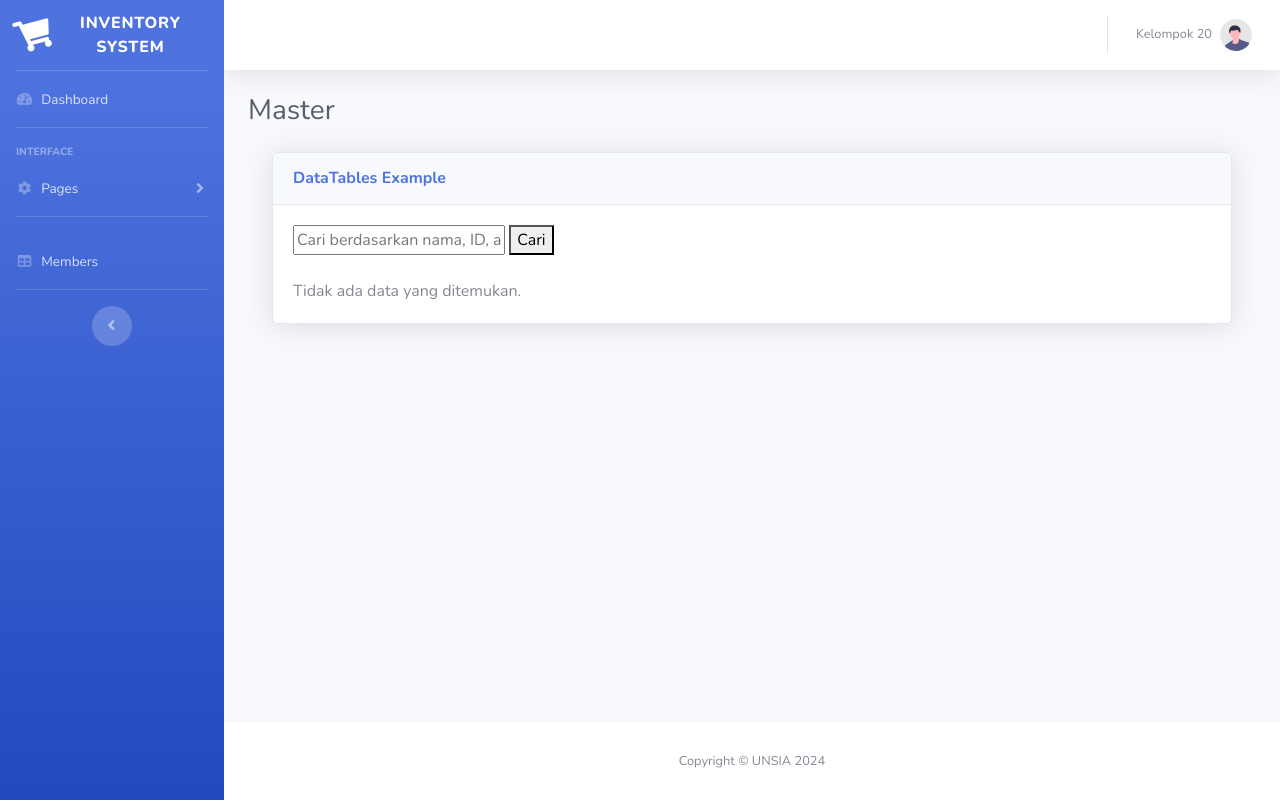
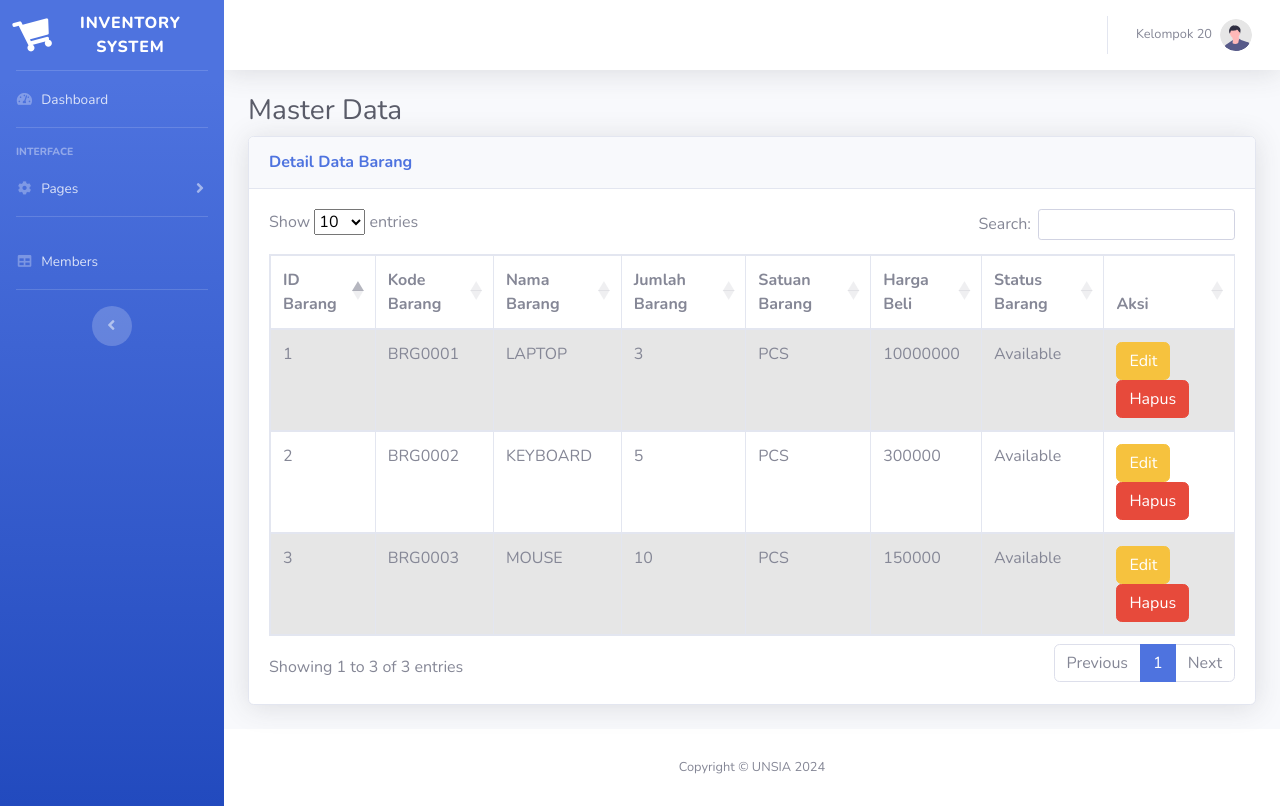
Before and after one commit to mefitria30/inventory_web_pw2_uts, a PHP site: page /inventory-web-uts/index.php?page=master-data in a window 1280 px wide. Run offline with PHP 8.4, Linux system fonts and the light colour scheme; data comes from the database, SQL or seed files in the repository; data that the repository does not hold is empty; some libraries are stand-ins or nearby versions.

Commit message:
update listing

```diff
--- /dev/null
+++ b/function/connection.php
@@ -0,0 +1,14 @@
+<?php
+// Buat koneksi ke database
+$servername = "localhost";
+$username = "root";
+$password = "";
+$dbname = "inventory";
+
+// Buat koneksi
+$conn = new mysqli($servername, $username, $password, $dbname);
+
+// Periksa koneksi
+if ($conn->connect_error) {
+    die("Koneksi gagal: " . $conn->connect_error);
+}
--- a/index.php
+++ b/index.php
@@ -1,6 +1,7 @@
 <?php
 
 include_once("./function/helper.php");
+include_once("./function/connection.php");
 include_once("./pages-components/header.php");
 include_once("./pages-components/navbar.php");
 
--- a/pages-components/footer.php
+++ b/pages-components/footer.php
@@ -21,15 +21,40 @@
                 </div>
                 <!-- End of Page Wrapper -->
 
+
                 <!-- Bootstrap core JavaScript-->
                 <script src="<?php echo BASE_URL."assets/vendor/jquery/jquery.min.js"; ?>"></script>
-                <script src="<?php echo BASE_URL."assets/vendor/bootstrap/js/bootstrap.bundle.min.js"; ?>"></script>
+
 
                 <!-- Core plugin JavaScript-->
                 <script src="<?php echo BASE_URL."assets/vendor/jquery-easing/jquery.easing.min.js"; ?>"></script>
 
+                <script src="https://cdn.datatables.net/2.0.7/js/dataTables.js"></script>
+                <script src="https://cdn.datatables.net/2.0.7/js/dataTables.bootstrap4.js"></script>
+                <script src="https://cdnjs.cloudflare.com/ajax/libs/twitter-bootstrap/4.5.2/js/bootstrap.min.js">
+                </script>
+                <script src="https://cdnjs.cloudflare.com/ajax/libs/popper.js/1.14.3/umd/popper.min.js"></script>
+
+
+                <script>
+new DataTable('#example');
+                </script>
+
+                <script src="<?php echo BASE_URL."assets/vendor/bootstrap/js/bootstrap.bundle.min.js"; ?>"></script>
+
                 <!-- Custom scripts for all pages-->
                 <script src="<?php echo BASE_URL."assets/js/sb-admin-2.min.js"; ?>"></script>
+
+                <!-- Page level plugins -->
+
+                <!-- <script src="<?php echo BASE_URL."assets/vendor/datatables/jquery.dataTables.min.js"; ?>"></script>
+                <script src="<?php echo BASE_URL."assets/vendor/datatables/dataTables.bootstrap4.min.js"; ?>"></script> -->
+
+                <!-- Page level custom scripts -->
+                <!-- <script src="<?php echo BASE_URL."assets/js/demo/datatables-demo.js"; ?>"></script> -->
+
+
+
 
                 </body>
 
--- a/pages-components/header.php
+++ b/pages-components/header.php
@@ -19,10 +19,18 @@
     <link
         href="https://fonts.googleapis.com/css?family=Nunito:200,200i,300,300i,400,400i,600,600i,700,700i,800,800i,900,900i"
         rel="stylesheet">
+    <!-- Custom styles for this page -->
+
+    <link rel="stylesheet" href="https://cdn.datatables.net/2.0.7/css/dataTables.bootstrap4.css">
+
+    <link rel="stylesheet" href="https://cdnjs.cloudflare.com/ajax/libs/twitter-bootstrap/4.5.2/css/bootstrap.css">
 
     <!-- Custom styles for this template-->
 
     <link rel="stylesheet" type="text/css" href="<?php echo BASE_URL."assets/css/sb-admin-2.min.css"; ?>">
+
+
+
 </head>
 
 <body id="page-top">
--- a/pages/master-data.php
+++ b/pages/master-data.php
@@ -1,57 +1,23 @@
 <?php
-// Buat koneksi ke database
-$servername = "localhost";
-$username = "root";
-$password = "";
-$dbname = "inventory";
-
-// Buat koneksi
-$conn = new mysqli($servername, $username, $password, $dbname);
-
-// Periksa koneksi
-if ($conn->connect_error) {
-    die("Koneksi gagal: " . $conn->connect_error);
-}
 
 // Query untuk mengambil data dari tabel Barang
 $sql = "SELECT * FROM master_data";
 $result = $conn->query($sql);
+?>
 
-// Proses pencarian
-if (isset($_POST['search'])) {
-    $keyword = $_POST['keyword'];
-    $sql = "SELECT * FROM master_data WHERE nama_barang LIKE '%$keyword%' OR id_barang = '$keyword' OR kode_barang = '$keyword'";
-    $result = $conn->query($sql);
-} else {
-    // Jika tidak ada pencarian, tampilkan semua data barang
-    $sql = "SELECT * FROM master_data";
-    $result = $conn->query($sql);
-}
-?>
 <div class="container-fluid">
 
     <!-- Page Heading -->
-    <h1 class="h3 mb-4 text-gray-800">Master</h1>
-<div class="container-fluid">
+    <h1 class="h3 mb-2 text-gray-800">Master Data</h1>
+
     <!-- DataTales Example -->
     <div class="card shadow mb-4">
         <div class="card-header py-3">
-                            <h6 class="m-0 font-weight-bold text-primary">DataTables Example</h6>
+            <h6 class="m-0 font-weight-bold text-primary">Detail Data Barang</h6>
         </div>
         <div class="card-body">
-                        <?php if (isset($_SESSION['notif'])) : ?>
-                            <div class="notif"><?php echo $_SESSION['notif']; ?></div>
-                            <?php unset($_SESSION['notif']); // Hapus notifikasi setelah ditampilkan
-                            ?>
-                        <?php endif; ?>
-                        <form action="" method="POST">
-                            <input type="text" name="keyword" placeholder="Cari berdasarkan nama, ID, atau kode barang">
-                            <button type="submit" name="search">Cari</button>
-                            <div class="table-responsive">
-                                <br>
-                                <?php
-                                if ($result->num_rows > 0) {
-                                    echo "<table>
+            <table id="example" class="table table-striped table-bordered" style="width:100%">
+                <thead>
                     <tr>
                         <th>ID Barang</th>
                         <th>Kode Barang</th>
@@ -61,33 +27,36 @@ if (isset($_POST['search'])) {
                         <th>Harga Beli</th>
                         <th>Status Barang</th>
                         <th>Aksi</th>
-                                </tr>";
-                                    while ($row = $result->fetch_assoc()) {
+                    </tr>
+                </thead>
+                <tbody>
+                    <?php while ($row = $result->fetch_assoc()) {
+
                         // Perbarui status barang menjadi "Not Available" jika jumlah barang = 0
                         $status_barang = ($row["jumlah_barang"] == 0) ? "Not Available" : ($row["status_barang"] ? 'Available' : 'Not Available');
-                                        echo "<tr>
-                                <td>" . $row["id_barang"] . "</td>
-                                <td>" . $row["kode_barang"] . "</td>
-                                <td>" . $row["nama_barang"] . "</td>
-                                <td>" . $row["jumlah_barang"] . "</td>
-                                <td>" . $row["satuan_barang"] . "</td>
-                                <td>" . $row["harga_beli"] . "</td>
-                                <td>" . $status_barang . "</td>
+                    ?>
+                    <tr>
+                        <td><?php echo $row["id_barang"]?></td>
+                        <td><?php echo $row["kode_barang"]?></td>
+                        <td><?php echo $row["nama_barang"]?></td>
+                        <td><?php echo $row["jumlah_barang"]?></td>
+                        <td><?php echo $row["satuan_barang"]?></td>
+                        <td><?php echo $row["harga_beli"]?></td>
+                        <td><?php echo $status_barang?></td>
                         <td>
-                                    <button onclick='hapusBarang(" . $row["id_barang"] . ")'>Hapus</button>
-                                    <button onclick='editBarang(" . $row["id_barang"] . ")'>Edit</button>
+                            <a href="index.php?op=edit&id=<?php echo $row["id_barang"]?>">
+                                <button type="button" class="btn btn-warning">Edit</button>
+                            </a>
+
+                            <a href="index.php?op=delete&id=<?php echo $row["id_barang"]?>"
+                                onclick="return confirm('Are you want to delete this data?')">
+                                <button type="button" class="btn btn-danger">Hapus</button>
+                            </a>
                         </td>
-                            </tr>";
-                                    }
-                                    echo "</table>";
-                                } else {
-                                    echo "Tidak ada data yang ditemukan.";
-                                }
-                                ?>
-                                <br>
+                    </tr>
+                    <?php }?>
+                </tbody>
+            </table>
         </div>
     </div>
 </div>
-
-                </div>
-</div>
```
Also changed, not shown: database/masterdata.sql (added, +44 -0 lines). Lines whose indentation alone changed are shown as unchanged.
